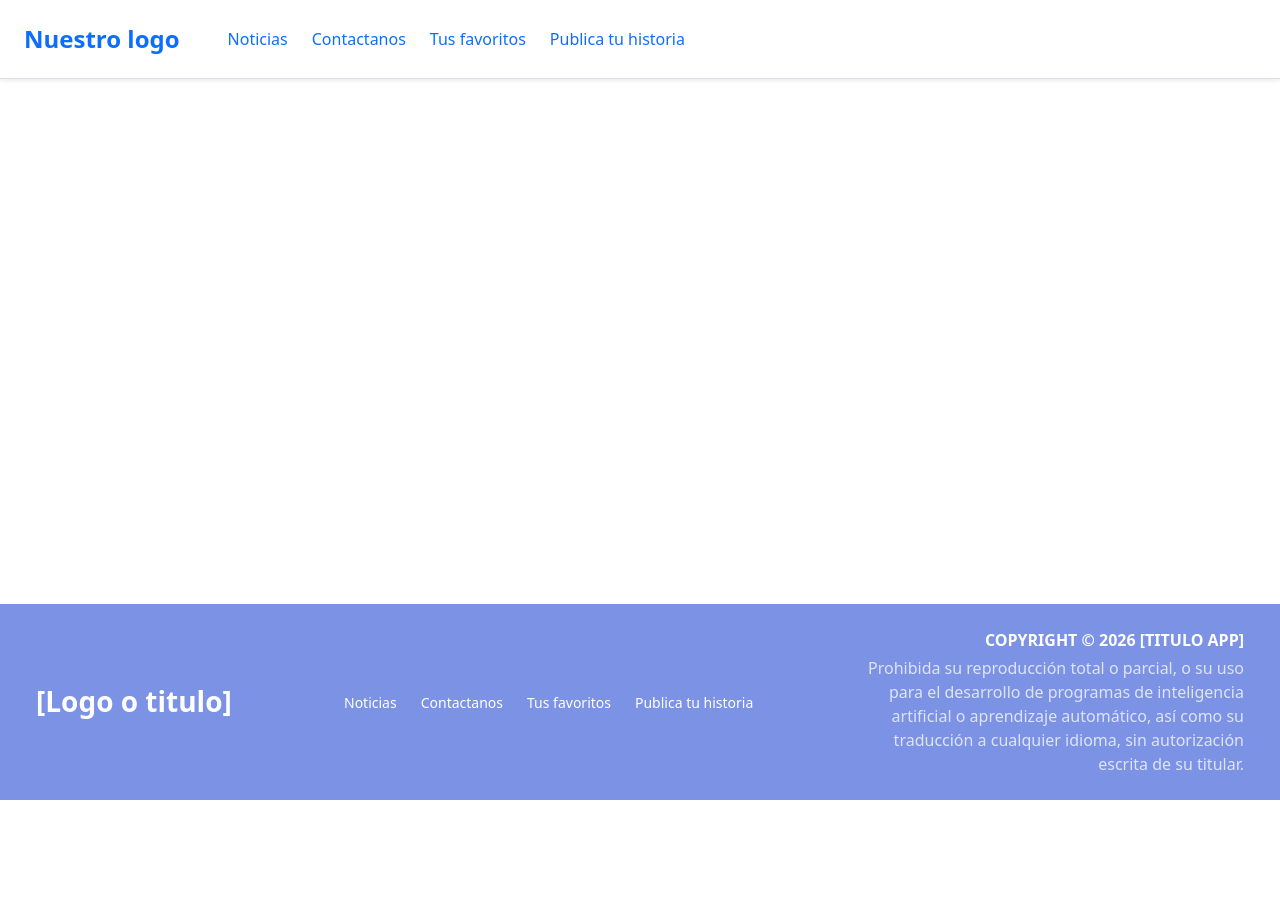
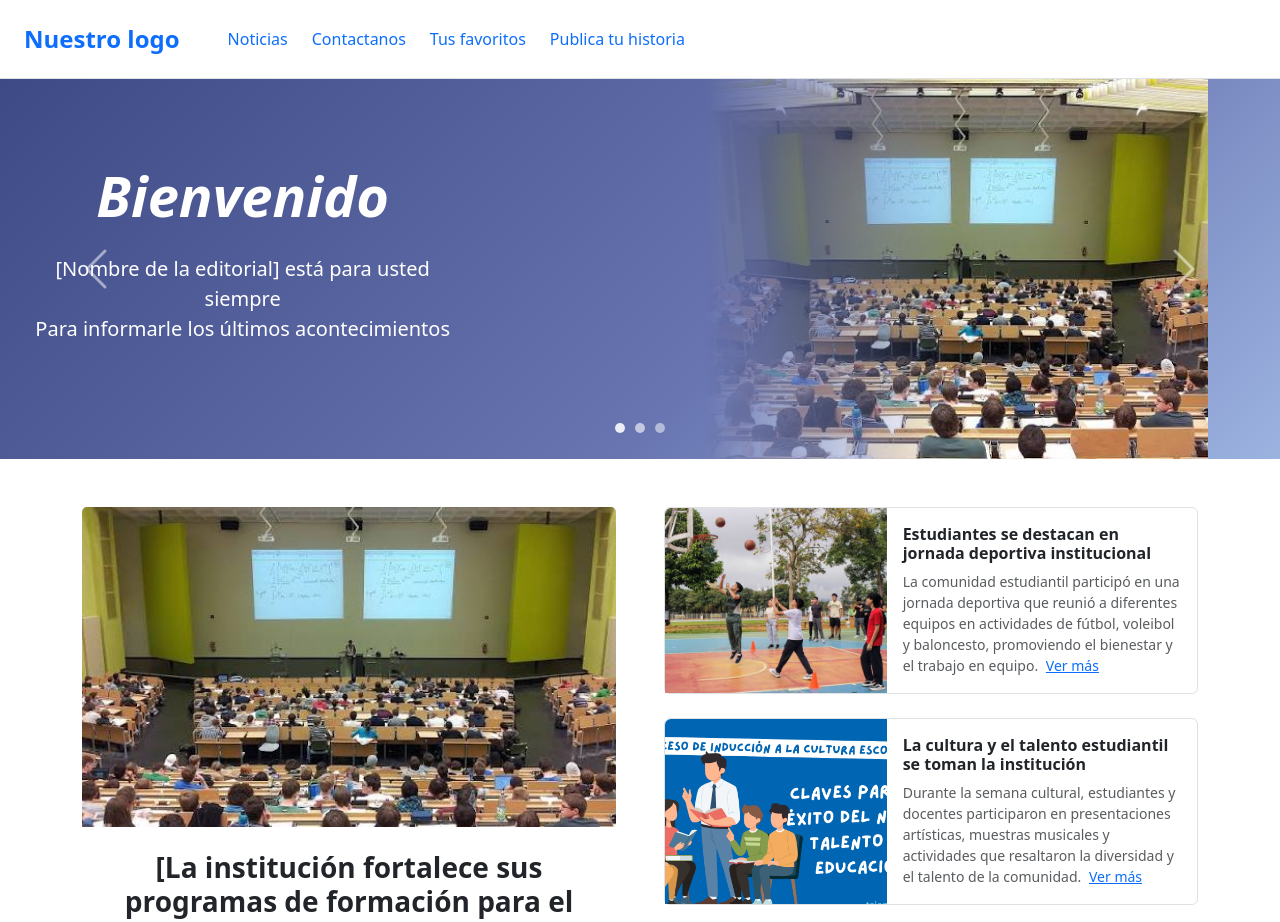
Before and after one commit to albust2005/Front-End---Polit-cnico-g-Grancolombiano, an Angular app: page / in a window 1280 px wide. Shown: the top 922 px of the page. Before the commit the page ends 800 px from the top, so only its background shows below. Built offline with nearby package versions, Linux system fonts and the light colour scheme.

Commit message:
Distribución del proyecto - Creación del Home

```diff
--- a/src/app/app.routes.ts
+++ b/src/app/app.routes.ts
@@ -1,6 +1,8 @@
 import { Routes } from '@angular/router';
-import { NoticiasComponent } from './components/noticias/noticias.component';
+import { NoticiasComponent } from './view/noticias/noticias.component';
+import { HomeComponent } from './view/home/home.component';
 
 export const routes: Routes = [
   { path: 'noticias', component: NoticiasComponent },
+  { path: '', component: HomeComponent}
 ];
--- /dev/null
+++ b/src/app/view/home/home.component.css
@@ -0,0 +1,56 @@
+.hero-section {
+  height: 380px;
+  background: linear-gradient(135deg, #3d4a85 0%, #6875b1 60%, #9cb3e0 100%);
+  overflow: hidden;
+}
+
+.hero-overlay {
+  height: 100%;
+  position: relative;
+  z-index: 2;
+}
+
+.hero-bg-img {
+  position: absolute;
+  right: 0;
+  top: 0;
+  height: 100%;
+  object-fit: cover;
+  z-index: -1;
+  mask-image: linear-gradient(to left, rgba(0,0,0,1) 50%, rgba(0,0,0,0) 100%);
+  -webkit-mask-image: linear-gradient(to left, rgba(0,0,0,1) 50%, rgba(0,0,0,0) 100%);
+}
+
+
+.news-main-img {
+  height: 320px;
+  object-fit: cover;
+}
+
+.news-image-container {
+  height: 185px;
+  overflow: hidden;
+  position: relative;
+}
+
+.news-side-img {
+  width: 100%;
+  height: 200px;
+  object-fit: cover;
+  object-position: center;
+  display: block;
+}
+
+
+.carousel-indicators [data-bs-target] {
+  width: 10px;
+  height: 10px;
+  border-radius: 50%;
+  margin: 0 5px;
+}
+
+.carousel-control-prev-icon,
+.carousel-control-next-icon {
+  width: 3rem;
+  height: 3rem;
+}
--- /dev/null
+++ b/src/app/view/home/home.component.html
@@ -0,0 +1,176 @@
+<div class="container-fluid p-0">
+  <div
+    id="heroCarousel"
+    class="carousel slide hero-section position-relative"
+    data-bs-ride="carousel"
+  >
+    <div class="carousel-inner h-100">
+      <div class="carousel-item active h-100">
+        <div class="hero-overlay d-flex align-items-center text-center">
+          <div class="container text-white">
+            <div class="col-md-5">
+              <h1 class="display-4 fst-italic fw-bold">Bienvenido</h1>
+              <p class="fs-5 p-3">
+                [Nombre de la editorial] está para usted siempre<br />
+                Para informarle los últimos acontecimientos
+              </p>
+            </div>
+          </div>
+          <img
+            src="assets/images/noticias/noticia-1.jpg"
+            class="hero-bg-img"
+            alt="Imagen importante"
+          />
+        </div>
+      </div>
+      <div class="carousel-item h-100">
+        <div class="hero-overlay d-flex align-items-center text-center">
+          <div class="container text-white">
+            <div class="col-md-5">
+              <h1 class="display-4 fst-italic fw-bold">Bienvenido</h1>
+              <p class="fs-5 p-3">
+                [Nombre de la editorial] está para usted siempre<br />
+                Para informarle los últimos acontecimientos
+              </p>
+            </div>
+          </div>
+          <img
+            src="assets/images/noticias/noticia-2.jpg"
+            class="hero-bg-img"
+            alt="Imagen importante"
+          />
+        </div>
+      </div>
+      <div class="carousel-item h-100">
+        <div class="hero-overlay d-flex align-items-center text-center">
+          <div class="container text-white">
+            <div class="col-md-5">
+              <h1 class="display-4 fst-italic fw-bold">Bienvenido</h1>
+              <p class="fs-5 p-3">
+                [Nombre de la editorial] está para usted siempre<br />
+                Para informarle los últimos acontecimientos
+              </p>
+            </div>
+          </div>
+          <img
+            src="assets/images/noticias/noticia-3.jpg"
+            class="hero-bg-img"
+            alt="Imagen importante"
+          />
+        </div>
+      </div>
+    </div>
+
+    <button
+      class="carousel-control-prev"
+      type="button"
+      data-bs-target="#heroCarousel"
+      data-bs-slide="prev"
+    >
+      <span class="carousel-control-prev-icon" aria-hidden="true"></span>
+      <span class="visually-hidden">Anterior</span>
+    </button>
+    <button
+      class="carousel-control-next"
+      type="button"
+      data-bs-target="#heroCarousel"
+      data-bs-slide="next"
+    >
+      <span class="carousel-control-next-icon" aria-hidden="true"></span>
+      <span class="visually-hidden">Siguiente</span>
+    </button>
+
+    <div class="carousel-indicators">
+      <button
+        type="button"
+        data-bs-target="#heroCarousel"
+        data-bs-slide-to="0"
+        class="active"
+      ></button>
+      <button
+        type="button"
+        data-bs-target="#heroCarousel"
+        data-bs-slide-to="1"
+      ></button>
+      <button
+        type="button"
+        data-bs-target="#heroCarousel"
+        data-bs-slide-to="2"
+      ></button>
+    </div>
+  </div>
+
+  <div class="container my-5" *ngIf="noticiaPrincipal">
+    <div class="row">
+      <div class="col-lg-6 mb-4 mb-lg-0 pe-lg-4">
+        <div class="card border-0 h-100">
+          <img
+            [src]="noticiaPrincipal.imagen"
+            class="card-img-top news-main-img"
+            [alt]="noticiaPrincipal.titulo"
+          />
+          <div class="card-body text-center pt-4">
+            <h3 class="card-title fw-bold mb-3">
+              [{{ noticiaPrincipal.titulo }}]
+            </h3>
+            <p class="card-text text-muted">
+              {{ noticiaPrincipal.resumen }}
+              <a href="#" class="text-primary text-decoration-underline ms-1"
+                >Ver más</a
+              >
+            </p>
+          </div>
+        </div>
+      </div>
+
+      <!-- <div class="d-none d-lg-block border-end col-lg-0"></div> -->
+
+      <div class="col-lg-6 ps-lg-4">
+        <div class="d-flex flex-column gap-3">
+          <div
+            *ngFor="let noticia of noticiasSecundarias"
+            class="card border mb-2"
+          >
+            <div class="row g-0 align-items-center">
+              <div class="col-md-5 news-image-container">
+                <img
+                  [src]="noticia.imagen"
+                  class="img-fluid rounded-start news-side-img"
+                  [alt]="noticia.titulo"
+                />
+              </div>
+
+              <div class="col-md-7">
+                <div class="card-body p-2 p-md-3">
+                  <h6 class="card-title fw-bold mb-2">
+                    {{ noticia.titulo }}
+                  </h6>
+
+                  <p class="card-text small text-muted mb-0">
+                    {{ noticia.resumen }}
+                    <a
+                      href="#"
+                      class="text-primary text-decoration-underline ms-1"
+                    >
+                      Ver más
+                    </a>
+                  </p>
+                </div>
+              </div>
+            </div>
+          </div>
+        </div>
+      </div>
+    </div>
+
+    <div class="text-center mt-5 pt-4 border-top">
+      <p class="fst-italic fw-bold fs-5 text-secondary mb-3">
+        Si te interesa nuestro contenido, únete a nosotros y recibe las noticias
+        tan pronto salen
+      </p>
+      <button class="btn btn-outline-primary rounded-pill px-4">
+        Únete a nosotros
+      </button>
+    </div>
+  </div>
+</div>
--- /dev/null
+++ b/src/app/view/home/home.component.ts
@@ -0,0 +1,35 @@
+import { CommonModule } from '@angular/common';
+import { Component, OnInit } from '@angular/core';
+
+
+interface Destacado {
+  id: number;
+  titulo: string;
+  imagen: string;
+  categoria: string;
+  resumen: string;
+}
+
+@Component({
+  selector: 'app-home',
+  standalone: true,
+  imports: [CommonModule],
+  templateUrl: './home.component.html',
+  styleUrl: './home.component.css'
+})
+export class HomeComponent {
+  noticias: Destacado[] = [];
+  noticiaPrincipal!: Destacado;
+  noticiasSecundarias: Destacado[] = [];
+
+  async ngOnInit() {
+
+    const respuesta = await fetch('assets/data/noticias.json');
+    this.noticias = await respuesta.json();
+
+    if (this.noticias.length > 0) {
+      this.noticiaPrincipal = this.noticias[0];
+      this.noticiasSecundarias = this.noticias.slice(1, 4);
+    }
+  }
+}
```
Also changed, not shown: src/app/view/noticias/noticias.component.css (renamed from src/app/components/noticias/noticias.component.css), src/app/view/noticias/noticias.component.html (renamed from src/app/components/noticias/noticias.component.html), src/app/view/noticias/noticias.component.ts (renamed from src/app/components/noticias/noticias.component.ts), 1 other file (tests, documents, lock files or other folders).
